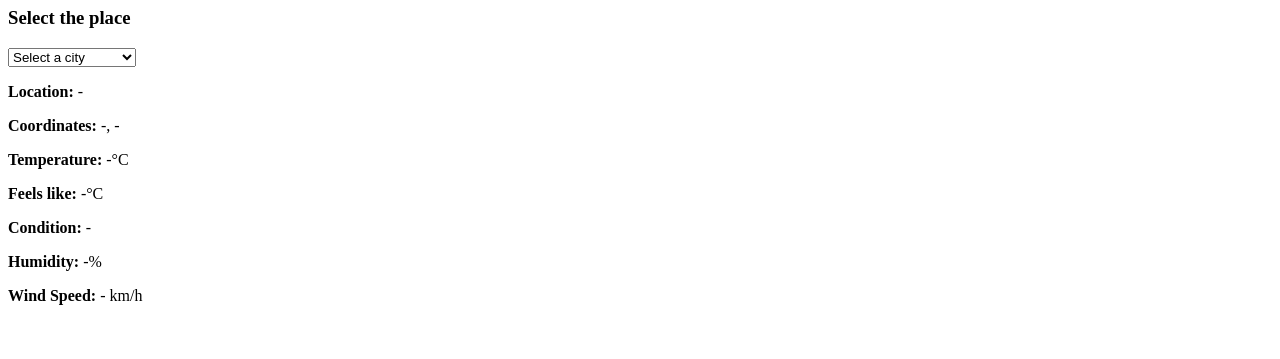
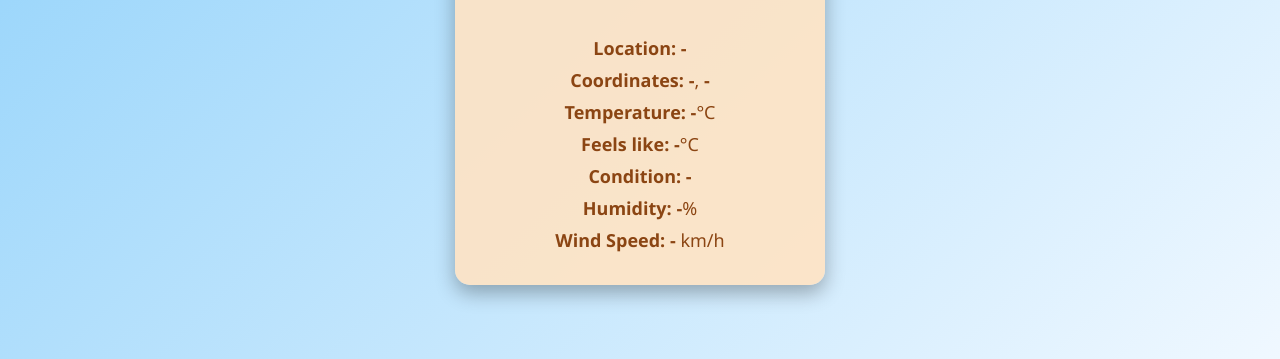
Before and after one commit to deva-siva/Weathe-forcast, a plain HTML site: page index.html in a window 1280 px wide. Shown: the part 441-800 px from the top of the page. Drawn offline with Linux system fonts and the light colour scheme.

Commit message:
Fix stylesheet link and format HTML structure
Updated stylesheet link and ensured proper formatting.

```diff
--- a/index.html
+++ b/index.html
@@ -9,7 +9,7 @@
     <link rel="icon" type="image/png" href="images/fontpic.png">
 
 
-    <link rel="stylesheet" href="hari.css">
+    <link rel="stylesheet" href="Style.css">
 </head>
 <body>
  <div id="heading">
@@ -39,4 +39,5 @@
   <script src="Script1.js"></script>
   <script src="Script.js"></script>
 </body>
+
 </html>
```
